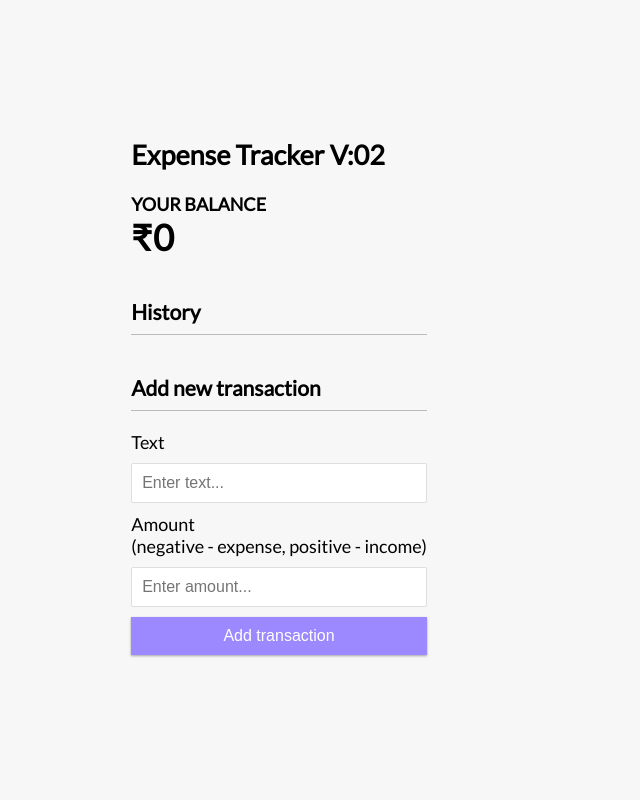
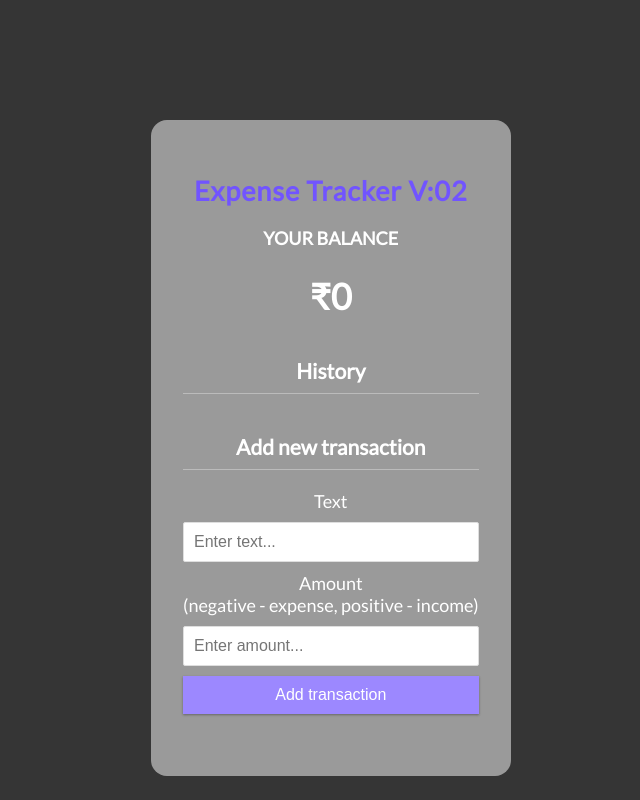
Before and after one commit to S-Axhwin/project1_expTracker, a React (Create React App) app: page / in a window 1280 px wide. Shown: the whole page, without its empty margins (361-1001 px from the left). Built offline with nearby package versions, Linux system fonts and the light colour scheme.

Commit message:
simple commit

```diff
--- a/src/App.js
+++ b/src/App.js
@@ -33,21 +33,25 @@ function App() {
     setTot(tot+parseInt(amt));
   }
   function remove(id){
-
+    let temp = 0;
     setTransaction(transaction.filter((value)=>{
       if(value.id!==id){
-        setTot(tot-value.amt)
+
         return value;
       }else{
+        temp = (tot-value.amt);
         return false;
       }
   }))
+    setTot(temp);
+
 
   }
   return (
-    <div id='placeholder'>
-      <Header/>
-      <div className='contaienr'>
+    <div>
+      <div className='bg-img'></div>
+      <div className='container'>
+        <Header/>
         <Balance tot={tot}/>
         <History result={transaction} remove={remove} edit={edit} edited={edited} />
         <AddTrans add={addTransaction} />
--- a/src/app.css
+++ b/src/app.css
@@ -9,7 +9,8 @@
 }
 
 body {
-  background-color: #f7f7f7;
+  background-color: #353535;
+  color: white;
   display: flex;
   flex-direction: column;
   align-items: center;
@@ -19,15 +20,19 @@ body {
   font-family: 'Lato', sans-serif;
   font-size: 18px;
 }
-
-.container {
-  margin: 30px auto;
-  width: 400px;
+.container{
+  text-align: center;
+  position: absolute;
+  left : 40%;
+  top: 15%;
+  background-color: rgba(256 , 256,256,0.5);
+  padding: 4vh;
+  border-radius: 2vh;
 }
-
-h1 {
+h2 {
   letter-spacing: 1px;
-  margin: 0;
+  color: #7154ff;
+  margin-bottom: 20px;
 }
 
 h3 {
@@ -172,3 +177,13 @@ input[type='number'] {
 .list li:hover .edit-btn {
   opacity: 1;
 }
+
+.bg-img{
+  position: relative;
+  background-color: #fff;
+  background-position: center;
+  background-repeat: no-repeat;
+  background-size: cover;
+  height: 100%;
+  filter: blur(8px); /* Adding blur background image */
+}
```
